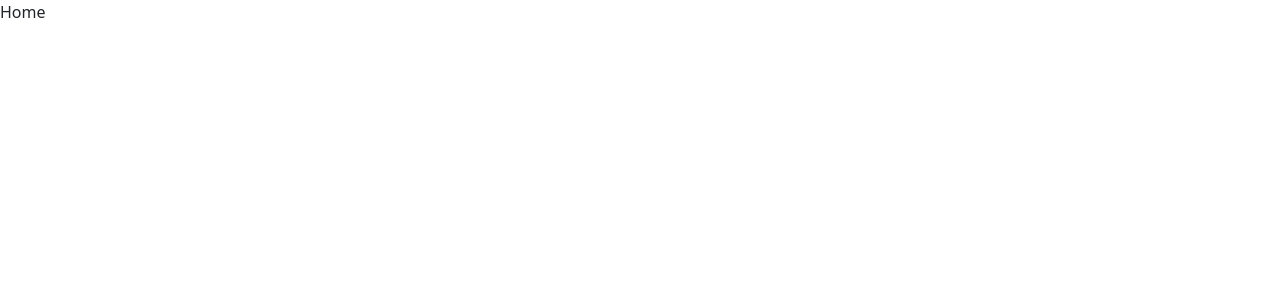
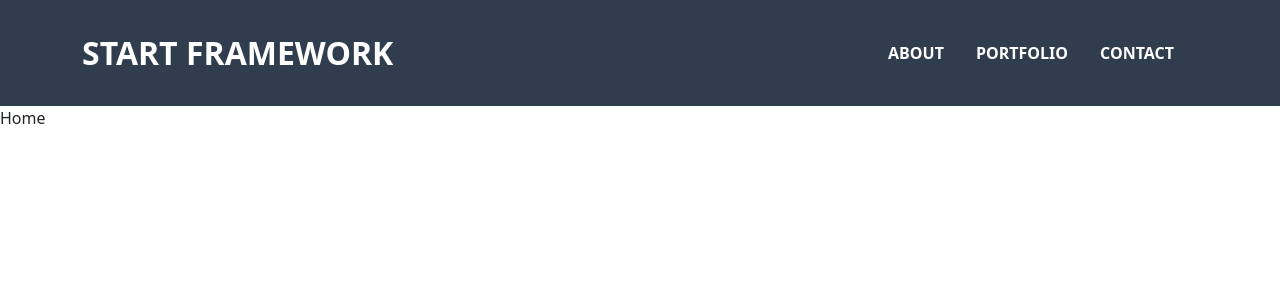
Before and after one commit to KhaledHossameldin/start-framework, a React (Create React App) app: page / in a window 1280 px wide. Shown: the top 300 px of the page. Built offline with nearby package versions, Linux system fonts and the light colour scheme.

Commit message:
added navbar + renamed Home to Layout

```diff
--- /dev/null
+++ b/src/components/layout/Layout.jsx
@@ -0,0 +1,14 @@
+import React, { Component } from 'react'
+import Navbar from '../navbar/Navbar';
+import { Outlet } from 'react-router-dom';
+
+export default class Layout extends Component {
+    render() {
+        return (
+            <>
+                <Navbar />
+                <Outlet />
+            </>
+        )
+    }
+}
--- /dev/null
+++ b/src/components/navbar/Navbar.jsx
@@ -0,0 +1,53 @@
+import React, { Component } from 'react'
+import { Link } from 'react-router-dom';
+
+import './navbar.css';
+
+let navbarLinks;
+
+export default class Navbar extends Component {
+
+    clearActiveLinks = _ => {
+        for (let i = 0; i < navbarLinks.length; i++) {
+            navbarLinks[i].parentElement.classList.remove('active');
+        }
+    }
+
+    chooseTab = e => {
+        for (let i = 0; i < navbarLinks.length; i++) {
+            if (e.target == navbarLinks[i]) {
+                navbarLinks[i].parentElement.classList.add('active');
+            } else {
+                navbarLinks[i].parentElement.classList.remove('active');
+            }
+        }
+    }
+
+    componentDidMount = _ => navbarLinks = document.querySelectorAll('nav li.nav-item a.nav-link');
+
+    render() {
+        return (
+            <nav className="navbar navbar-dark navbar-expand-lg py-4">
+                <div className="container">
+                    <Link onClick={this.clearActiveLinks} className="navbar-brand text-uppercase fs-2 fw-bolder" to="">Start Framework</Link>
+                    <button className="navbar-toggler" type="button" data-bs-toggle="collapse" data-bs-target="#navbarSupportedContent" aria-controls="navbarSupportedContent" aria-expanded="false" aria-label="Toggle navigation">
+                        <span className="navbar-toggler-icon"></span>
+                    </button>
+                    <div className="collapse navbar-collapse" id="navbarSupportedContent">
+                        <ul className="navbar-nav ms-auto mb-2 mb-lg-0">
+                            <li className="nav-item me-3">
+                                <Link onClick={this.chooseTab} className="nav-link text-uppercase text-white fw-bold" aria-current="page" to="about">About</Link>
+                            </li>
+                            <li className="nav-item me-3">
+                                <Link onClick={this.chooseTab} className="nav-link text-uppercase text-white fw-bold" to="portfolio">Portfolio</Link>
+                            </li>
+                            <li className="nav-item me-3">
+                                <Link onClick={this.chooseTab} className="nav-link text-uppercase text-white fw-bold" to="contact">Contact</Link>
+                            </li>
+                        </ul>
+                    </div>
+                </div>
+            </nav>
+        )
+    }
+}
--- /dev/null
+++ b/src/components/navbar/navbar.css
@@ -0,0 +1,19 @@
+nav {
+  background-color: rgb(48, 61, 78);
+}
+
+li.nav-item.active {
+  background-color: rgb(88, 185, 157);
+
+  border-radius: 0.5rem;
+  -webkit-border-radius: 0.5rem;
+  -moz-border-radius: 0.5rem;
+  -ms-border-radius: 0.5rem;
+  -o-border-radius: 0.5rem;
+
+  transition: 0.3s background-color;
+  -webkit-transition: 0.3s background-color;
+  -moz-transition: 0.3s background-color;
+  -ms-transition: 0.3s background-color;
+  -o-transition: 0.3s background-color;
+}
```
Also changed, not shown: src/App.jsx (+4 -3 lines), src/components/home/Home.jsx (+5 -5 lines).
